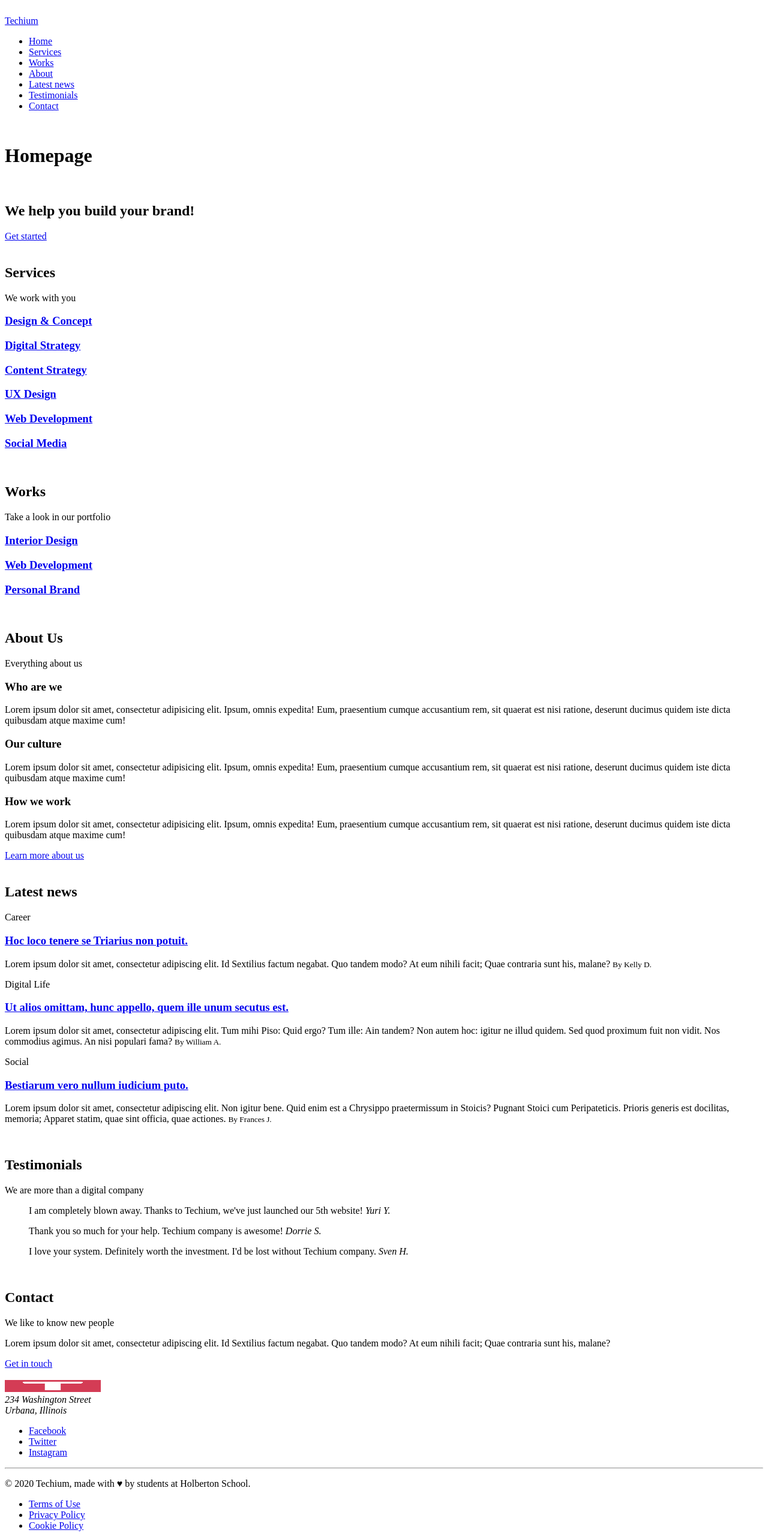
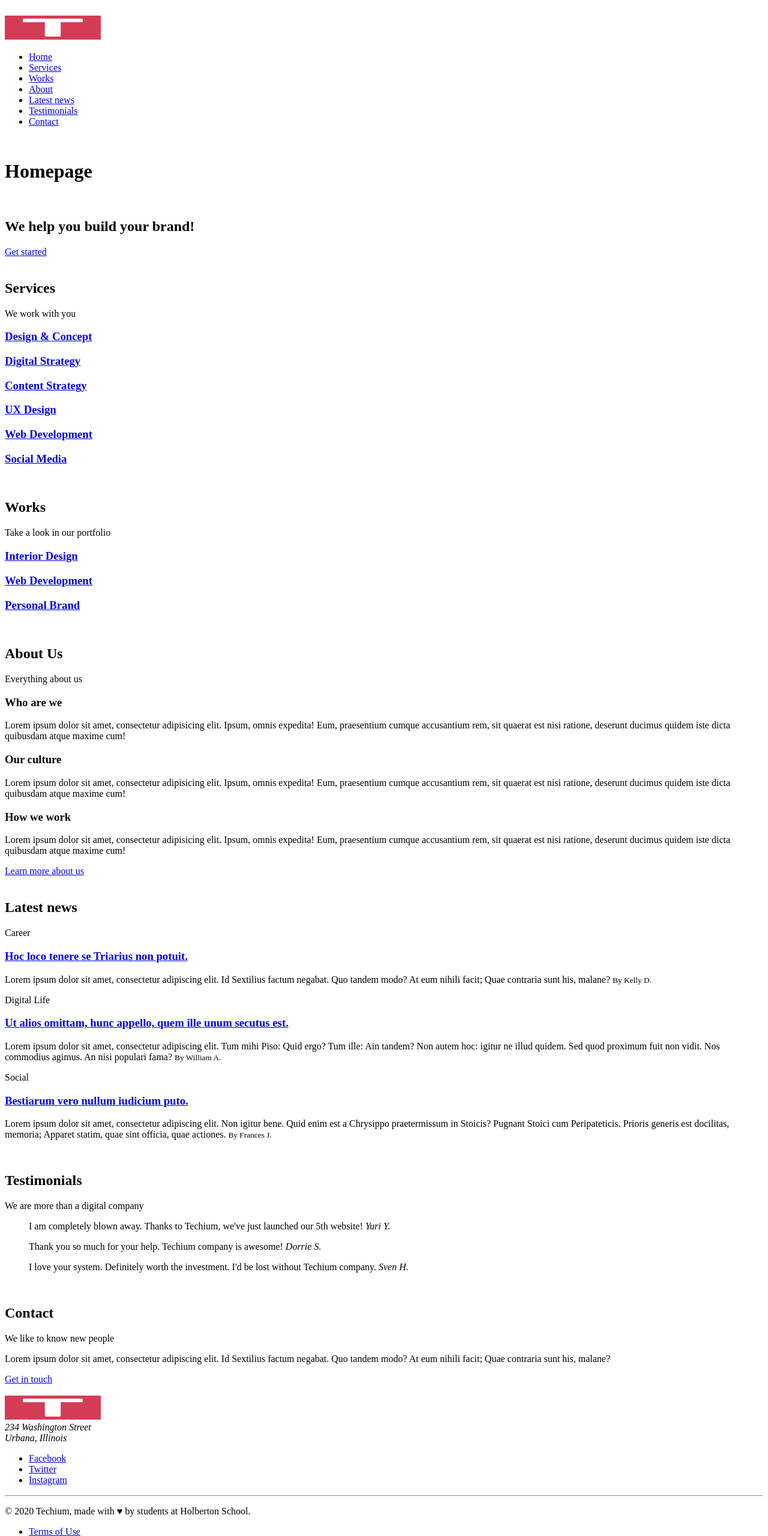
Before and after one commit to JulianZea/holbertonschool-web_front_end, a plain HTML site: page html_advanced/35-index.html in a window 1280 px wide. Shown: the top 2560 px of the page at 60% size. Drawn offline with Linux system fonts and the light colour scheme.

Commit message:
fix file Replace text logo with image logo

```diff
--- a/html_advanced/35-index.html
+++ b/html_advanced/35-index.html
@@ -16,7 +16,7 @@
     <header>
         <div>
             <div>
-                <a href="/"><span>Techium</span></a>
+                <a href="/"><img src="./logo-black.png" alt="Techium logo" width="160" height="40"></a>
             </div>
             <nav>
                 <ul>
@@ -183,7 +183,7 @@
     <br>
     <!-- Footer -->
     <footer>
-        <img src="./logo-black.png" alt="Techium logo" width="160" height="20">
+        <img src="./logo-black.png" alt="Techium logo" width="160" height="40">
         <address>
             234 Washington Street <br>
             Urbana, Illinois
```
